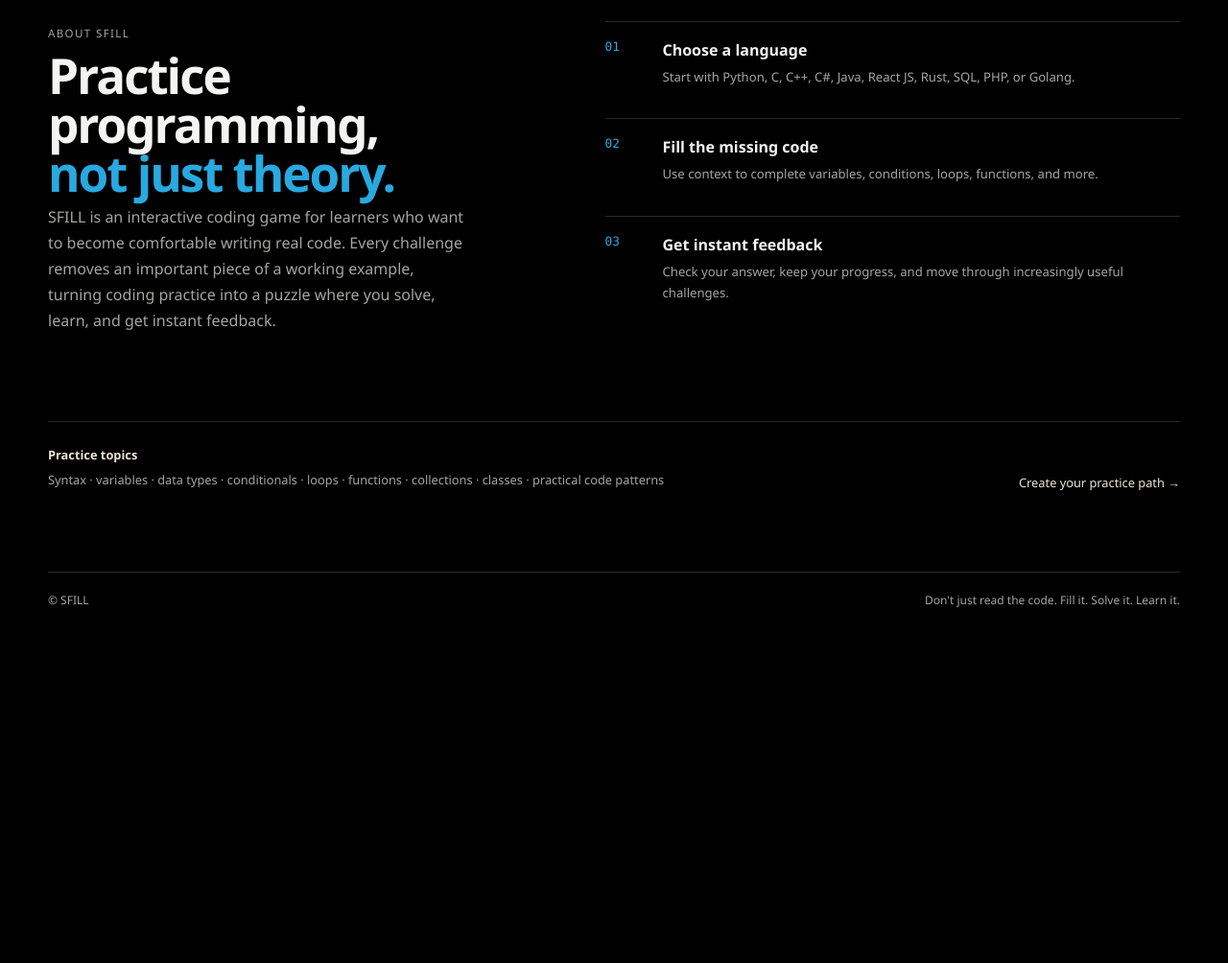
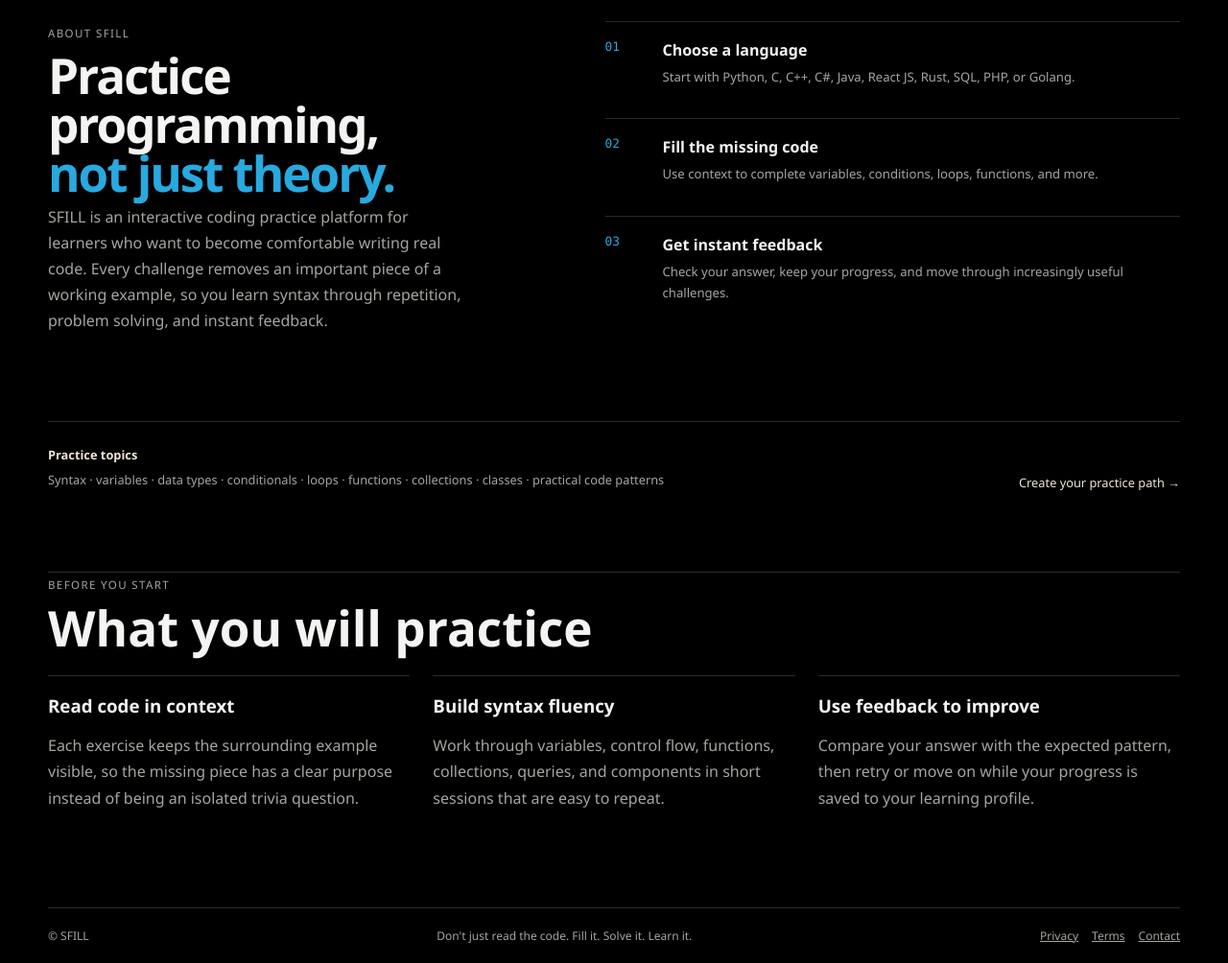
Before and after one commit to deept-369/SFILL, a Flask app: page / in a window 1280 px wide. Shown: the part 1720-2724 px from the top of the page at 96% size. Before the commit the page ends 2353 px from the top, so only its background shows below. Run offline with Flask 3, Linux system fonts and the light colour scheme; some libraries are stand-ins or nearby versions.

Commit message:
Add files via upload

```diff
--- a/app.py
+++ b/app.py
@@ -20,6 +20,9 @@ app.config.update(
     SESSION_COOKIE_SECURE=os.environ.get("CODEPUZZLE_COOKIE_SECURE", "0") == "1",
 )
 
+ADSENSE_CLIENT_ID = os.environ.get("ADSENSE_CLIENT_ID", "").strip()
+ADSENSE_HOME_SLOT = os.environ.get("ADSENSE_HOME_SLOT", "").strip()
+
 DATA_DIR = os.path.join(os.path.dirname(__file__), "data")
 LANGUAGES = [
     {"slug": "python", "name": "Python", "file": "python.json", "color": "#f2c94c", "description": "Build a strong foundation with clear, readable code."},
@@ -39,7 +42,16 @@ for language in LANGUAGES:
     if language["file"]:
         with open(os.path.join(DATA_DIR, language["file"]), "r", encoding="utf-8") as file:
             dataset = json.load(file)
-        DATASETS[language["slug"]] = [puzzle for part in dataset["parts"] for puzzle in part["items"]]
+        unique_puzzles = []
+        seen_syntax = set()
+        for puzzle in (puzzle for part in dataset["parts"] for puzzle in part["items"]):
+            syntax = re.sub(r"^(?:#|//|--) Practice variant \d+\n", "", puzzle["syntax"])
+            syntax_key = "".join(syntax.casefold().split())
+            if syntax_key in seen_syntax:
+                continue
+            seen_syntax.add(syntax_key)
+            unique_puzzles.append(puzzle)
+        DATASETS[language["slug"]] = unique_puzzles
 
 STARTER_PUZZLE = {
     "topic": "Getting started",
@@ -158,7 +170,10 @@ def add_security_headers(response):
     response.headers["Permissions-Policy"] = "camera=(), microphone=(), geolocation=()"
     response.headers["Content-Security-Policy"] = (
         "default-src 'self'; img-src 'self' data:; style-src 'self' 'unsafe-inline'; "
-        "script-src 'self'; connect-src 'self'; frame-ancestors 'self'; base-uri 'self'; form-action 'self'"
+        "script-src 'self' https://pagead2.googlesyndication.com https://googleads.g.doubleclick.net; "
+        "connect-src 'self' https://pagead2.googlesyndication.com https://googleads.g.doubleclick.net; "
+        "frame-src 'self' https://googleads.g.doubleclick.net; frame-ancestors 'self'; "
+        "base-uri 'self'; form-action 'self'"
     )
     return response
 
@@ -238,7 +253,13 @@ def puzzle_for_level(language, level):
 def index():
     user = current_user()
     progress = get_progress(user) if user else {}
-    return render_template("home.html", user=user, languages=language_cards(progress))
+    return render_template(
+        "home.html",
+        user=user,
+        languages=language_cards(progress),
+        adsense_client_id=ADSENSE_CLIENT_ID,
+        adsense_home_slot=ADSENSE_HOME_SLOT,
+    )
 
 
 @app.get("/play/<language>")
@@ -312,6 +333,50 @@ def profile():
         total=total,
         percentage=round(completed / total * 100) if total else 0,
         languages=cards,
+    )
+
+
+@app.get("/privacy")
+def privacy():
+    return render_template("privacy.html")
+
+
+@app.get("/terms")
+def terms():
+    return render_template("terms.html")
+
+
+@app.get("/contact")
+def contact():
+    return render_template("contact.html")
+
+
+@app.get("/robots.txt")
+def robots():
+    return (
+        "User-agent: *\n"
+        "Allow: /\n"
+        "Disallow: /login\n"
+        "Disallow: /profile\n"
+        "Disallow: /play/\n"
+        "Disallow: /api/\n"
+        "Sitemap: https://sfill.online/sitemap.xml\n",
+        200,
+        {"Content-Type": "text/plain; charset=utf-8"},
+    )
+
+
+@app.get("/sitemap.xml")
+def sitemap():
+    pages = ["/", "/privacy", "/terms", "/contact"]
+    urls = "".join(
+        f"<url><loc>https://sfill.online{page}</loc></url>" for page in pages
+    )
+    return (
+        f'<?xml version="1.0" encoding="UTF-8"?>'
+        f'<urlset xmlns="http://www.sitemaps.org/schemas/sitemap/0.9">{urls}</urlset>',
+        200,
+        {"Content-Type": "application/xml; charset=utf-8"},
     )
 
 
--- a/requirements.txt
+++ b/requirements.txt
@@ -4,4 +4,3 @@ click==8.1.7
 itsdangerous==2.1.2
 Jinja2==3.1.2
 MarkupSafe==2.1.3
-gunicorn
--- a/static/css/style.css
+++ b/static/css/style.css
@@ -844,6 +844,82 @@ body {
   justify-content: space-between;
   font-size: 0.75rem;
 }
+.home-ad-section,
+.learning-notes,
+.policy-page {
+  width: min(1180px, 100% - 40px);
+  margin: 0 auto;
+}
+.home-ad-section {
+  padding: 0 0 64px;
+  text-align: center;
+}
+.ad-label {
+  display: block;
+  margin-bottom: 8px;
+  color: var(--muted);
+  font-size: 0.65rem;
+  letter-spacing: 0.08em;
+  text-transform: uppercase;
+}
+.learning-notes {
+  padding: 0 0 84px;
+  border-top: 1px solid var(--line);
+}
+.learning-notes h2 {
+  margin: 10px 0 24px;
+  font-size: clamp(2rem, 4vw, 3.4rem);
+  line-height: 1;
+}
+.learning-notes-grid {
+  display: grid;
+  grid-template-columns: repeat(3, 1fr);
+  gap: 24px;
+}
+.learning-notes-grid article {
+  padding-top: 18px;
+  border-top: 1px solid var(--line);
+}
+.learning-notes-grid h3 {
+  margin: 0 0 8px;
+}
+.learning-notes-grid p,
+.policy-page p {
+  color: var(--muted);
+  line-height: 1.7;
+}
+.footer-links {
+  display: flex;
+  gap: 14px;
+}
+.footer-links a {
+  color: var(--muted);
+}
+.footer-links a:hover {
+  color: var(--cream);
+}
+.policy-page {
+  max-width: 760px;
+  padding: 56px 0 90px;
+}
+.policy-page h1 {
+  margin: 24px 0 18px;
+  font-size: clamp(2.6rem, 7vw, 5rem);
+  line-height: 0.95;
+}
+.policy-page h2 {
+  margin: 38px 0 8px;
+  font-size: 1.25rem;
+}
+.policy-page .btn {
+  display: inline-block;
+  margin-top: 12px;
+  text-decoration: none;
+}
+.policy-updated {
+  margin-top: 50px;
+  font-size: 0.8rem;
+}
 .back-link {
   margin-left: auto;
 }
@@ -995,7 +1071,15 @@ body {
     margin-top: 24px;
   }
   .home-footer {
-    width: calc(100% - 32px);
+    flex-wrap: wrap;
+    gap: 10px 20px;
+  }
+  .learning-notes-grid {
+    grid-template-columns: 1fr;
+    gap: 18px;
+  }
+  .footer-links {
+    width: 100%;
   }
   .back-link {
     margin: 12px 0 0;
--- a/templates/game.html
+++ b/templates/game.html
@@ -2,6 +2,7 @@
 <html lang="en">
   <head>
     <meta charset="UTF-8" /><meta name="viewport" content="width=device-width, initial-scale=1.0" />
+    <meta name="robots" content="noindex,nofollow,noarchive" />
     <title>SFILL | {{ puzzle.language.name }} practice</title>
     <link rel="stylesheet" href="{{ url_for('static', filename='css/style.css') }}" />
     <link
--- a/templates/home.html
+++ b/templates/home.html
@@ -3,15 +3,19 @@
   <head>
     <meta charset="UTF-8" />
     <meta name="viewport" content="width=device-width, initial-scale=1.0" />
-    <script async src="https://pagead2.googlesyndication.com/pagead/js/adsbygoogle.js?client=ca-pub-3090101537868899"
-     crossorigin="anonymous"></script>
     <meta
       name="description"
       content="SFILL is interactive coding practice with fill-in-the-blank programming exercises. Practice Python, C, C++, C#, Java, Golang, PHP, React JS, Rust, and SQL with instant feedback." />
     <meta
       name="keywords"
       content="coding practice, coding exercises, programming practice, programming exercises, coding challenges, interactive coding exercises, syntax practice, fill in the blank coding, coding practice for beginners, online coding exercises" />
-    <title>SFILL | Fill missing code | Code game.</title>
+    <link rel="canonical" href="https://sfill.online/" />
+    <meta property="og:title" content="SFILL | Interactive coding practice" />
+    <meta
+      property="og:description"
+      content="Learn programming syntax by completing practical code examples and receiving instant feedback." />
+    <meta property="og:type" content="website" />
+    <title>SFILL | Fill the missing code | Build real skill.</title>
     <link
       rel="icon"
       type="image/png"
@@ -55,7 +59,7 @@
           <p>
             {% if user %}Welcome back, {{ user.name }}. {% endif %}Practice
             programming syntax with short, practical fill-in-the-blank coding
-            game. Choose a language, complete the missing piece, and get
+            exercises. Choose a language, complete the missing piece, and get
             instant feedback as you learn.
           </p>
           <a class="btn hero-button" href="#languages"
@@ -107,6 +111,19 @@
         </div>
       </section>
 
+      {% if adsense_client_id and adsense_home_slot %}
+      <section class="home-ad-section" aria-label="Advertisement">
+        <span class="ad-label">Advertisement</span>
+        <ins
+          class="adsbygoogle"
+          style="display: block; min-height: 90px"
+          data-ad-client="{{ adsense_client_id }}"
+          data-ad-slot="{{ adsense_home_slot }}"
+          data-ad-format="auto"
+          data-full-width-responsive="true"></ins>
+      </section>
+      {% endif %}
+
       <script src="{{ url_for('static', filename='js/theme.js') }}"></script>
 
       <section class="about-section" id="about">
@@ -114,8 +131,10 @@
           <span class="challenge-kicker">About SFILL</span>
           <h2>Practice programming,<br /><em>not just theory.</em></h2>
           <p>
-           SFILL is an interactive coding game for learners who want to become comfortable writing real code. Every challenge removes an important piece of a working example, turning coding practice into a puzzle where you solve, learn, and get instant feedback.
-
+            SFILL is an interactive coding practice platform for learners who
+            want to become comfortable writing real code. Every challenge
+            removes an important piece of a working example, so you learn syntax
+            through repetition, problem solving, and instant feedback.
           </p>
         </div>
         <div class="about-steps">
@@ -164,10 +183,52 @@
           >{% endif %}
         </div>
       </section>
+      <section class="learning-notes" aria-labelledby="learning-notes-title">
+        <span class="challenge-kicker">Before you start</span>
+        <h2 id="learning-notes-title">What you will practice</h2>
+        <div class="learning-notes-grid">
+          <article>
+            <h3>Read code in context</h3>
+            <p>
+              Each exercise keeps the surrounding example visible, so the
+              missing piece has a clear purpose instead of being an isolated
+              trivia question.
+            </p>
+          </article>
+          <article>
+            <h3>Build syntax fluency</h3>
+            <p>
+              Work through variables, control flow, functions, collections,
+              queries, and components in short sessions that are easy to repeat.
+            </p>
+          </article>
+          <article>
+            <h3>Use feedback to improve</h3>
+            <p>
+              Compare your answer with the expected pattern, then retry or move
+              on while your progress is saved to your learning profile.
+            </p>
+          </article>
+        </div>
+      </section>
     </main>
     <footer class="home-footer">
       <span>&copy; SFILL</span
       ><span>Don't just read the code. Fill it. Solve it. Learn it.</span>
+      <span class="footer-links"
+        ><a href="{{ url_for('privacy') }}">Privacy</a
+        ><a href="{{ url_for('terms') }}">Terms</a
+        ><a href="{{ url_for('contact') }}">Contact</a></span
+      >
     </footer>
+    {% if adsense_client_id and adsense_home_slot %}
+    <script
+      async
+      src="https://pagead2.googlesyndication.com/pagead/js/adsbygoogle.js?client={{ adsense_client_id }}"
+      crossorigin="anonymous"></script>
+    <script>
+      (adsbygoogle = window.adsbygoogle || []).push({});
+    </script>
+    {% endif %}
   </body>
 </html>
--- a/templates/login.html
+++ b/templates/login.html
@@ -3,6 +3,7 @@
   <head>
     <meta charset="UTF-8" />
     <meta name="viewport" content="width=device-width, initial-scale=1.0" />
+    <meta name="robots" content="noindex,nofollow,noarchive" />
     <title>SFILL | Log in</title>
     <link
       rel="icon"
--- a/templates/profile.html
+++ b/templates/profile.html
@@ -3,6 +3,7 @@
   <head>
     <meta charset="UTF-8" />
     <meta name="viewport" content="width=device-width, initial-scale=1.0" />
+    <meta name="robots" content="noindex,nofollow,noarchive" />
     <title>SFILL | Dashboard</title>
     <link
       rel="icon"
```
Also changed, not shown: data/users.json (+22 -2 lines), templates/contact.html (added, +35 -0 lines), templates/privacy.html (added, +51 -0 lines), templates/terms.html (added, +43 -0 lines), 1 other file.
